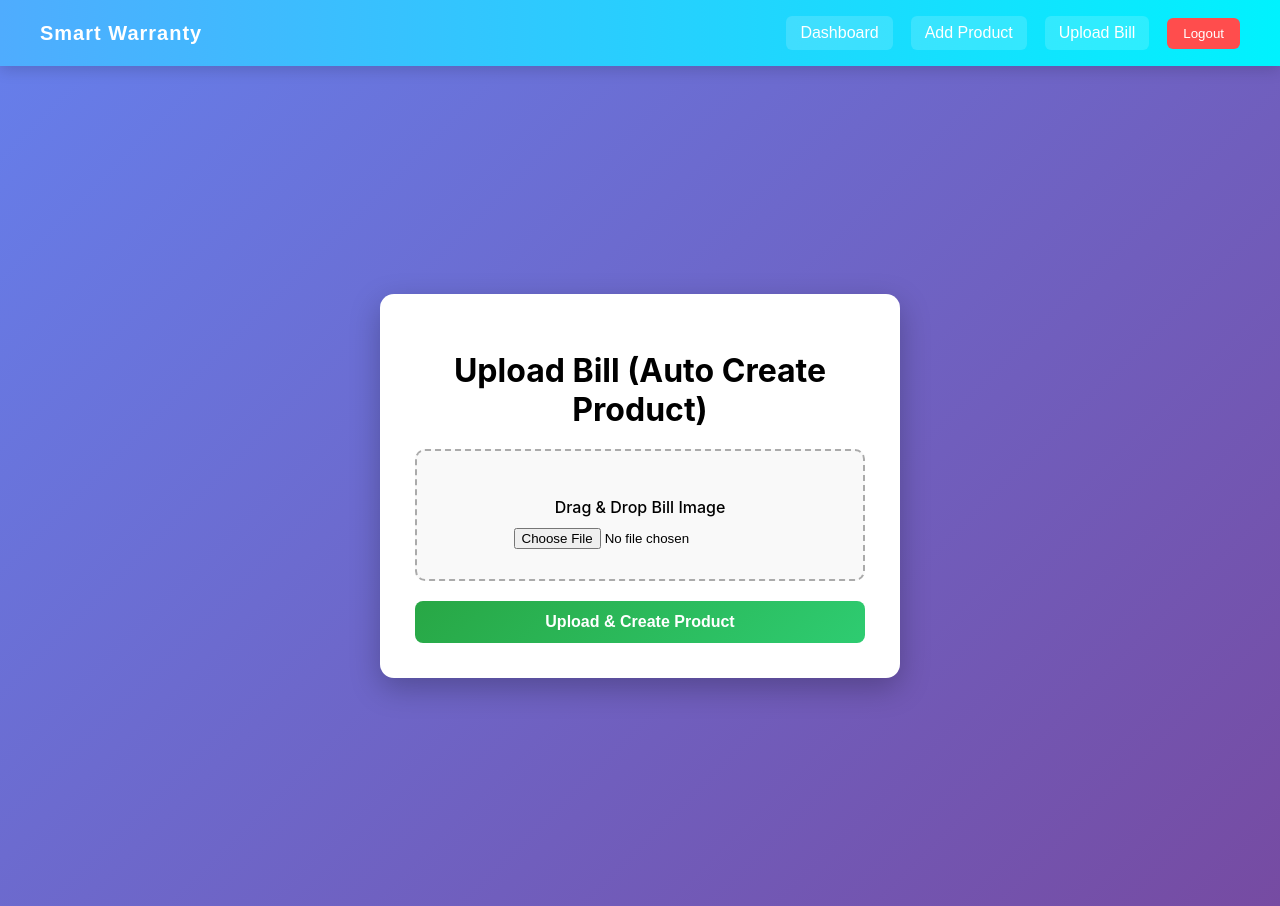
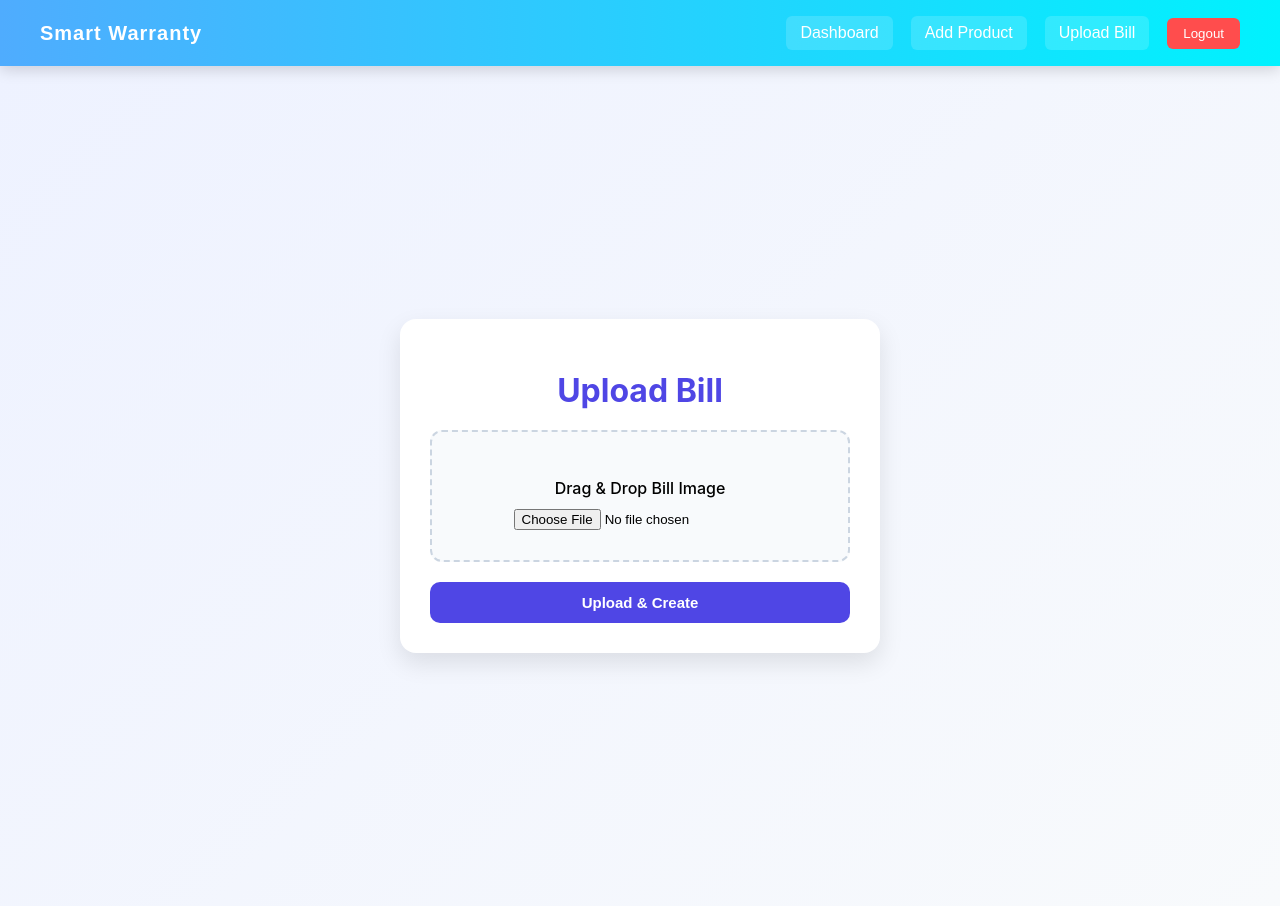
Before and after one commit to varshahh/Warrenty, a React (Create React App) app in the folder frontend/: page /upload-bill in a window 1280 px wide. Built offline with nearby package versions, Linux system fonts and the light colour scheme; sample sign-in values are in the browser's storage.

Commit message:
nothing changes next looks beter

```diff
--- a/frontend/src/pages/UploadBill.js
+++ b/frontend/src/pages/UploadBill.js
@@ -12,14 +12,12 @@ function UploadBill() {
 
   const BASE_URL = "http://127.0.0.1:5000";
 
-  // ---------------- CLEANUP PREVIEW ----------------
   useEffect(() => {
     return () => {
       if (preview) URL.revokeObjectURL(preview);
     };
   }, [preview]);
 
-  // ---------------- FILE SELECTION ----------------
   const handleFileChange = (selectedFile) => {
     if (!selectedFile) return;
 
@@ -33,7 +31,6 @@ function UploadBill() {
     setMessage("");
   };
 
-  // ---------------- REMOVE FILE ----------------
   const removeFile = () => {
     if (preview) URL.revokeObjectURL(preview);
     setFile(null);
@@ -41,7 +38,6 @@ function UploadBill() {
     setMessage("");
   };
 
-  // ---------------- UPLOAD BILL ----------------
   const handleUpload = async (e) => {
     e.preventDefault();
 
@@ -96,8 +92,8 @@ function UploadBill() {
   return (
     <div style={pageStyle}>
       <div style={cardStyle}>
-        <h1 style={{ marginBottom: "20px" }}>
-          Upload Bill (Auto Create Product)
+        <h1 style={{ marginBottom: "20px", color: "#4F46E5" }}>
+          Upload Bill
         </h1>
 
         <form onSubmit={handleUpload}>
@@ -114,11 +110,14 @@ function UploadBill() {
               handleFileChange(e.dataTransfer.files[0]);
             }}
             style={{
-              border: dragging ? "2px solid #4facfe" : "2px dashed #aaa",
-              borderRadius: "10px",
+              border: dragging
+                ? "2px solid #4F46E5"
+                : "2px dashed #cbd5e1",
+              borderRadius: "12px",
               padding: "30px",
               marginBottom: "20px",
-              background: dragging ? "#eef5ff" : "#f9f9f9",
+              background: dragging ? "#eef2ff" : "#f8fafc",
+              transition: "0.2s",
             }}
           >
             <p style={{ marginBottom: "10px", fontWeight: "500" }}>
@@ -128,7 +127,9 @@ function UploadBill() {
             <input
               type="file"
               accept="image/*"
-              onChange={(e) => handleFileChange(e.target.files[0])}
+              onChange={(e) =>
+                handleFileChange(e.target.files[0])
+              }
             />
           </div>
 
@@ -140,11 +141,7 @@ function UploadBill() {
               <img
                 src={preview}
                 alt="Bill Preview"
-                style={{
-                  width: "100%",
-                  borderRadius: "10px",
-                  boxShadow: "0 6px 20px rgba(0,0,0,0.2)",
-                }}
+                style={previewImage}
               />
 
               <p style={{ fontSize: "14px", marginTop: "6px" }}>
@@ -162,8 +159,12 @@ function UploadBill() {
           )}
 
           {/* SUBMIT */}
-          <button type="submit" disabled={uploading} style={uploadButton}>
-            {uploading ? "Uploading..." : "Upload & Create Product"}
+          <button
+            type="submit"
+            disabled={uploading}
+            style={uploadButton}
+          >
+            {uploading ? "Uploading..." : "Upload & Create"}
           </button>
         </form>
 
@@ -172,7 +173,9 @@ function UploadBill() {
             style={{
               marginTop: "15px",
               fontWeight: "bold",
-              color: message.includes("✅") ? "#28a745" : "#dc3545",
+              color: message.includes("✅")
+                ? "#22c55e"
+                : "#ef4444",
             }}
           >
             {message}
@@ -183,44 +186,51 @@ function UploadBill() {
   );
 }
 
+// ---------- STYLES ----------
 const pageStyle = {
   minHeight: "100vh",
   display: "flex",
   justifyContent: "center",
   alignItems: "center",
-  background: "linear-gradient(135deg,#667eea,#764ba2)",
+  background: "linear-gradient(135deg,#eef2ff,#f8fafc)",
   padding: "20px",
 };
 
 const cardStyle = {
   width: "100%",
-  maxWidth: "450px",
-  padding: "35px",
-  borderRadius: "14px",
+  maxWidth: "420px",
+  padding: "30px",
+  borderRadius: "16px",
   background: "#fff",
-  boxShadow: "0 10px 30px rgba(0,0,0,0.25)",
+  boxShadow: "0 10px 25px rgba(0,0,0,0.1)",
   textAlign: "center",
+};
+
+const previewImage = {
+  width: "100%",
+  borderRadius: "12px",
+  boxShadow: "0 6px 20px rgba(0,0,0,0.1)",
 };
 
 const uploadButton = {
   width: "100%",
   padding: "12px",
-  borderRadius: "8px",
+  borderRadius: "10px",
   border: "none",
-  background: "linear-gradient(135deg,#28a745,#2ecc71)",
+  background: "#4F46E5",
   color: "#fff",
   fontWeight: "bold",
-  fontSize: "16px",
+  fontSize: "15px",
   cursor: "pointer",
 };
 
 const removeButton = {
   marginTop: "8px",
   padding: "6px 12px",
-  background: "#dc3545",
+  background: "#EF4444",
   color: "#fff",
   border: "none",
-  borderRadius: "6px",
+  borderRadius: "8px",
   cursor: "pointer",
 };
 
```
